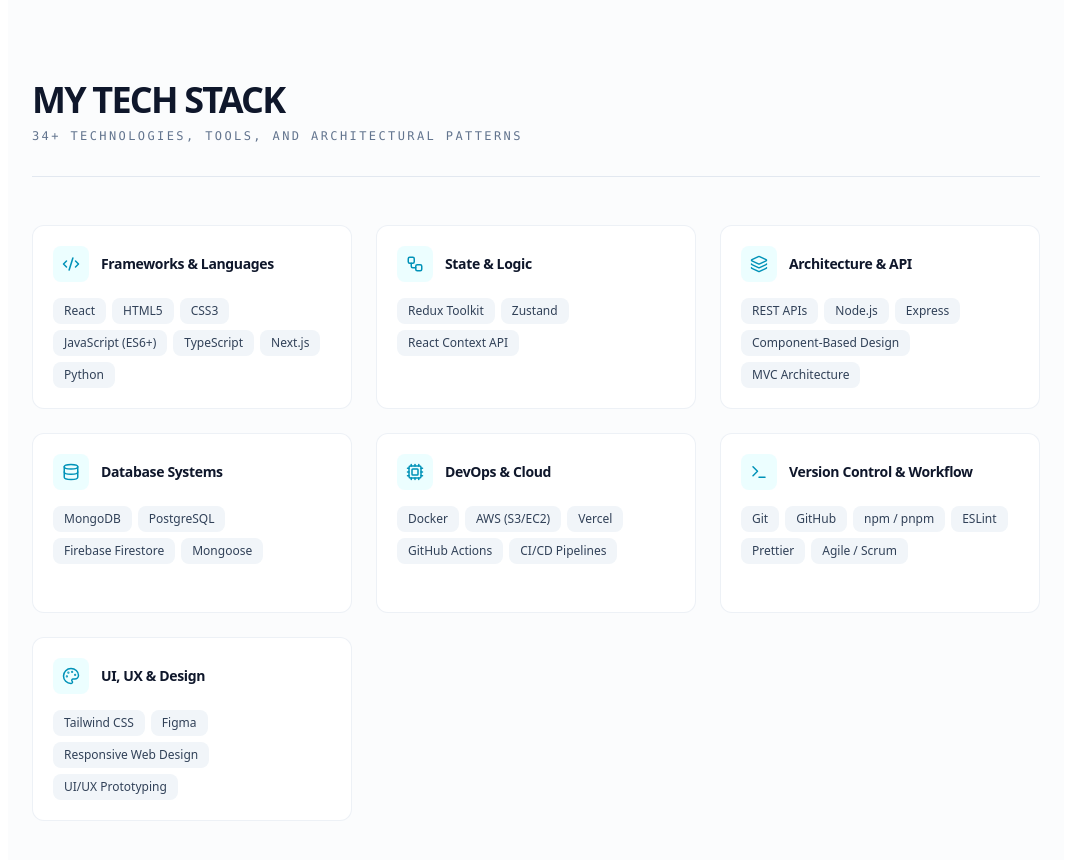
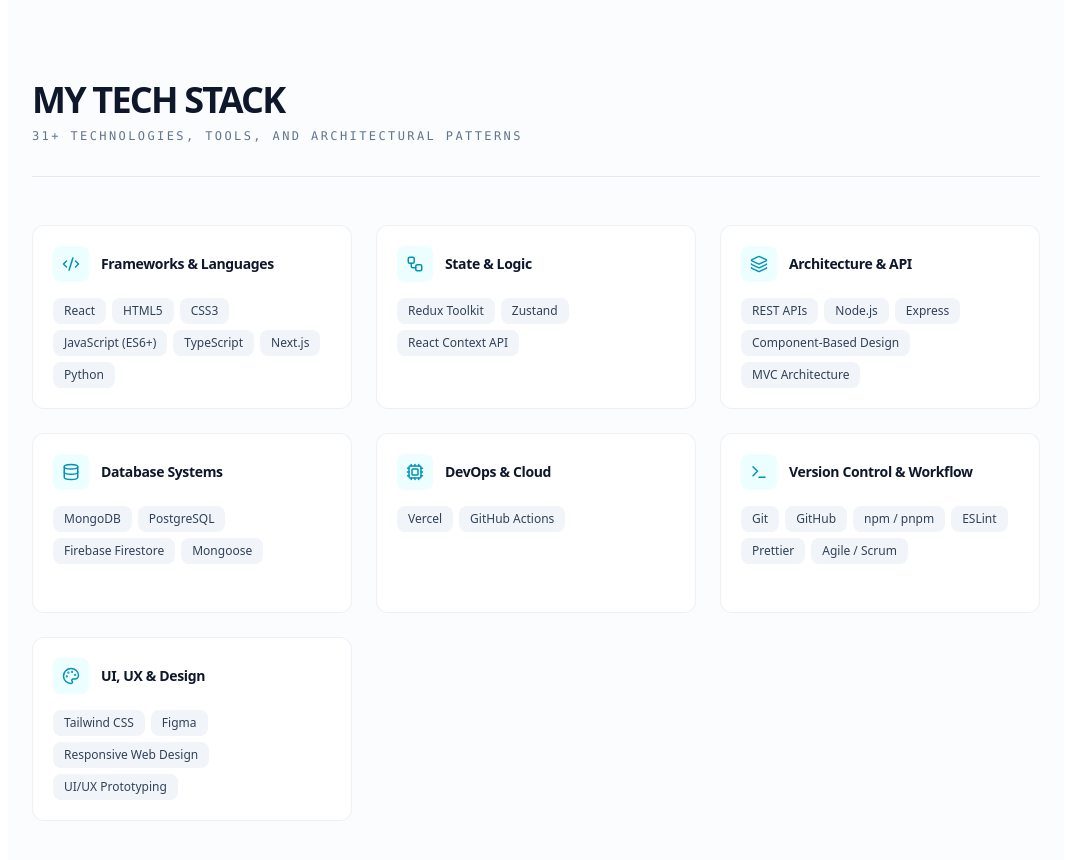
Before and after one commit to PraveenDKatti/my-work, a React (Vite) app: page / in a window 1280 px wide. Shown: the part 1520-2380 px from the top of the page, without its empty margins (104-1175 px from the left). Built offline with nearby package versions, Linux system fonts and the light colour scheme.

Commit message:
updated skills

```diff
--- a/src/components/Skills.jsx
+++ b/src/components/Skills.jsx
@@ -34,7 +34,7 @@
     {
       layer: "DevOps & Cloud",
       icon: Cpu,
-      skills: ["Docker", "AWS (S3/EC2)", "Vercel", "GitHub Actions", "CI/CD Pipelines"]
+      skills: ["Vercel", "GitHub Actions"]
     },
     {
       layer: "Version Control & Workflow",
```
